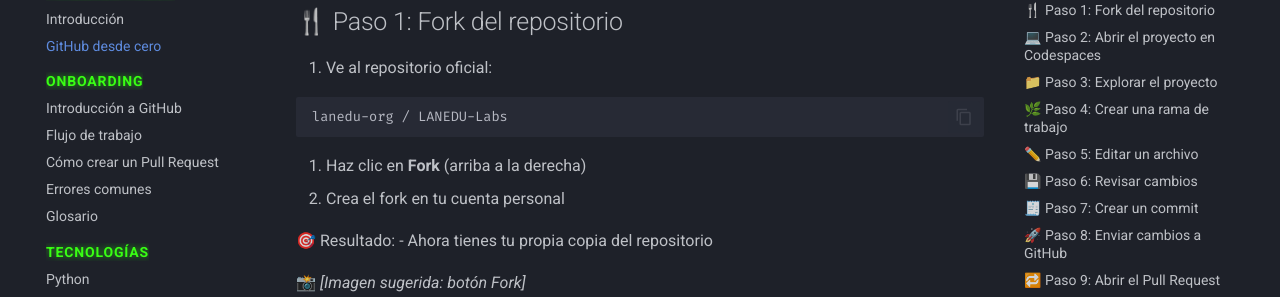
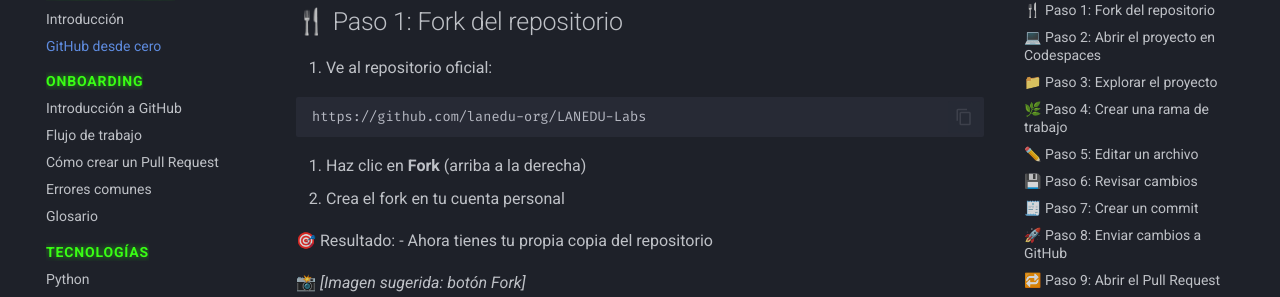
Before and after one commit to lanedu-org/LANEDU-Labs, an MkDocs documentation site: the page built from docs/primeros-pasos/github-desde-cero.md, in a window 1280 px wide and 900 px high, scrolled down 869 px. Shown: the part 152-449 px from the top of the window. Built offline with MkDocs 1.6.1 and Material for MkDocs 9.7.7, drawn with Linux system fonts in a browser that asks for light colours; some of the changed lines change nothing that is shown.

Commit message:
docs:contenido para primeros pasos

````diff
--- a/docs/primeros-pasos/github-desde-cero.md
+++ b/docs/primeros-pasos/github-desde-cero.md
@@ -40,7 +40,7 @@ No necesitas instalar nada localmente.
 
 1. Ve al repositorio oficial:
 ```
-lanedu-org / LANEDU-Labs
+https://github.com/lanedu-org/LANEDU-Labs
 ```
 
 2. Haz clic en **Fork** (arriba a la derecha)
````
